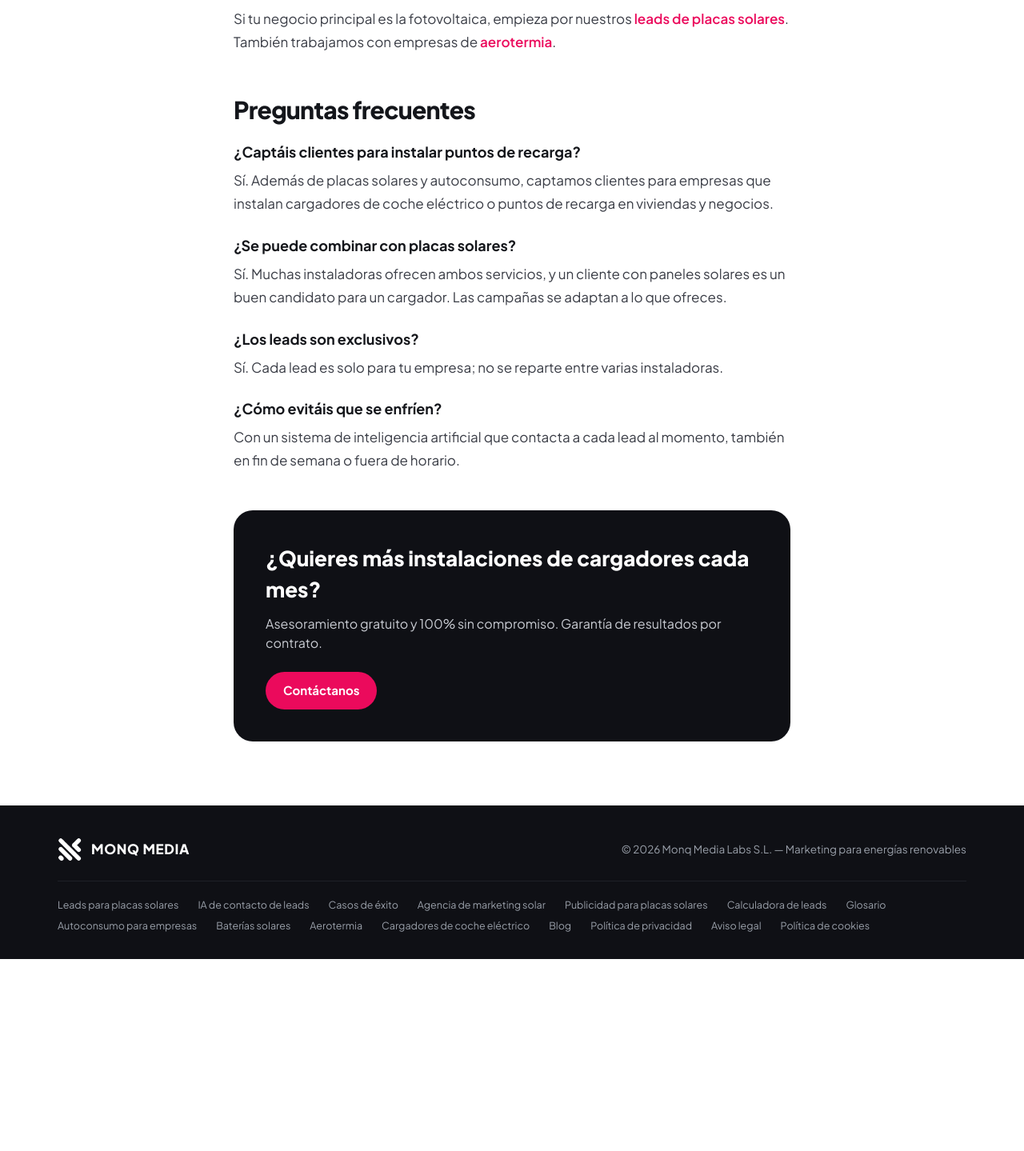
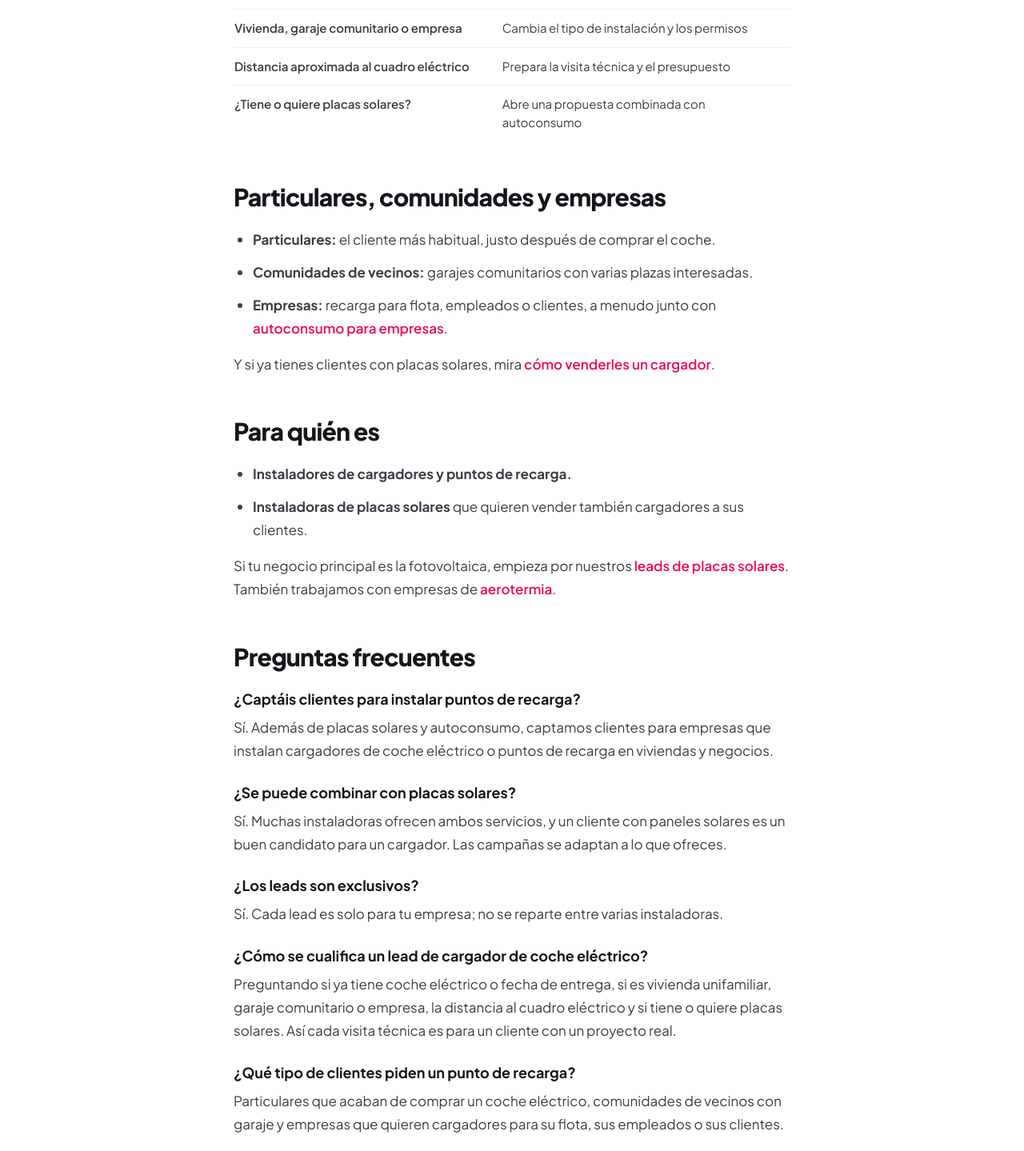
Before and after one commit to monqmedia/monqmedia-web, a Next.js app: page /leads-cargadores-coche-electrico in a window 1280 px wide. Shown: the part 1358-2797 px from the top of the page at 80% size. Before the commit the page ends 2557 px from the top, so only its background shows below. Built offline with nearby package versions, Linux system fonts and the light colour scheme.

Commit message:
SEO: refuerzo de leads de cargadores de coche eléctrico (cualificación, tipos de cliente, FAQ)
Co-Authored-By: Claude Opus 5.5 <noreply@anthropic.com>
Claude-Session: https://claude.ai/code/session_01Qau9YZQa7YvPv1Gw7N1mwG

```diff
--- a/app/leads-cargadores-coche-electrico/page.tsx
+++ b/app/leads-cargadores-coche-electrico/page.tsx
@@ -45,6 +45,14 @@ const faqs: Faq[] = [
     a: "Sí. Cada lead es solo para tu empresa; no se reparte entre varias instaladoras.",
   },
   {
+    q: "¿Cómo se cualifica un lead de cargador de coche eléctrico?",
+    a: "Preguntando si ya tiene coche eléctrico o fecha de entrega, si es vivienda unifamiliar, garaje comunitario o empresa, la distancia al cuadro eléctrico y si tiene o quiere placas solares. Así cada visita técnica es para un cliente con un proyecto real.",
+  },
+  {
+    q: "¿Qué tipo de clientes piden un punto de recarga?",
+    a: "Particulares que acaban de comprar un coche eléctrico, comunidades de vecinos con garaje y empresas que quieren cargadores para su flota, sus empleados o sus clientes.",
+  },
+  {
     q: "¿Cómo evitáis que se enfríen?",
     a: "Con un sistema de inteligencia artificial que contacta a cada lead al momento, también en fin de semana o fuera de horario.",
   },
@@ -72,8 +80,8 @@ export default function LeadsCargadoresPage() {
       crumb="Leads de cargadores de coche eléctrico"
       eyebrow="Movilidad eléctrica"
       title={TITLE}
-      updated="2026-10-17"
-      updatedLabel="17 de octubre de 2026"
+      updated="2026-11-18"
+      updatedLabel="18 de noviembre de 2026"
       summary={
         <>
           Monq Media capta clientes que quieren instalar un cargador de coche
@@ -104,6 +112,44 @@ export default function LeadsCargadoresPage() {
         ]}
       />
 
+      <h2 className={h2}>Cómo cualificamos cada lead de cargador</h2>
+      <Table
+        head={["Pregunta", "Por qué importa"]}
+        rows={[
+          ["¿Tiene ya coche eléctrico o fecha de entrega?", "Indica la urgencia real"],
+          ["Vivienda, garaje comunitario o empresa", "Cambia el tipo de instalación y los permisos"],
+          ["Distancia aproximada al cuadro eléctrico", "Prepara la visita técnica y el presupuesto"],
+          ["¿Tiene o quiere placas solares?", "Abre una propuesta combinada con autoconsumo"],
+        ]}
+      />
+
+      <h2 className={h2}>Particulares, comunidades y empresas</h2>
+      <ul className="list-disc pl-6 space-y-3 mb-4">
+        <li className={li}>
+          <strong>Particulares:</strong> el cliente más habitual, justo
+          después de comprar el coche.
+        </li>
+        <li className={li}>
+          <strong>Comunidades de vecinos:</strong> garajes comunitarios con
+          varias plazas interesadas.
+        </li>
+        <li className={li}>
+          <strong>Empresas:</strong> recarga para flota, empleados o clientes,
+          a menudo junto con{" "}
+          <Link href="/leads-autoconsumo-empresas" className={a}>
+            autoconsumo para empresas
+          </Link>
+          .
+        </li>
+      </ul>
+      <p className={p}>
+        Y si ya tienes clientes con placas solares, mira{" "}
+        <Link href="/blog/vender-aerotermia-y-cargadores-a-clientes-de-placas-solares" className={a}>
+          cómo venderles un cargador
+        </Link>
+        .
+      </p>
+
       <h2 className={h2}>Para quién es</h2>
       <ul className="list-disc pl-6 space-y-3 mb-4">
         <li className={li}>
--- a/app/sitemap.ts
+++ b/app/sitemap.ts
@@ -89,7 +89,7 @@ export default function sitemap(): MetadataRoute.Sitemap {
     },
     {
       url: `${BASE_URL}/leads-cargadores-coche-electrico`,
-      lastModified: new Date("2026-11-06"),
+      lastModified: new Date("2026-11-18"),
       changeFrequency: "monthly",
       priority: 0.6,
     },
```
